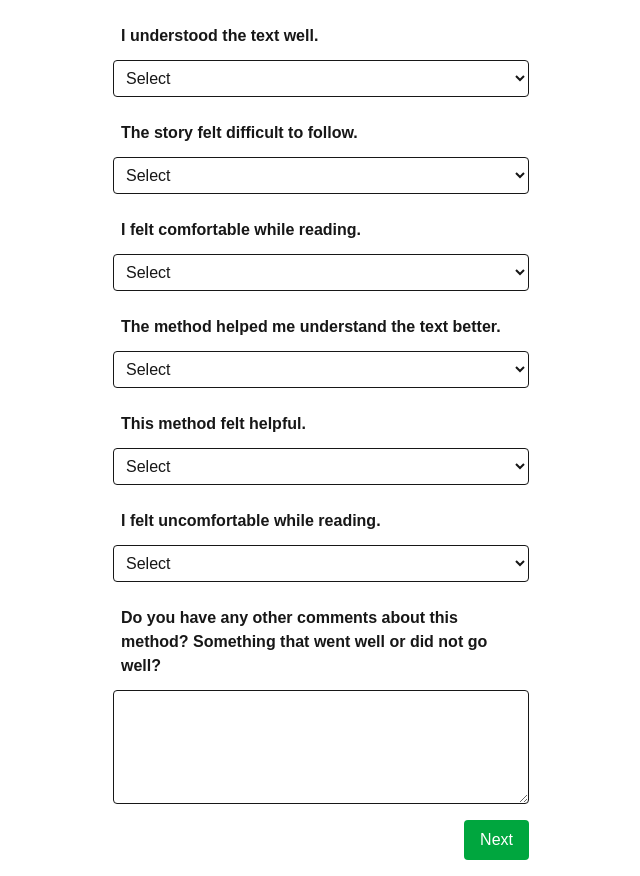
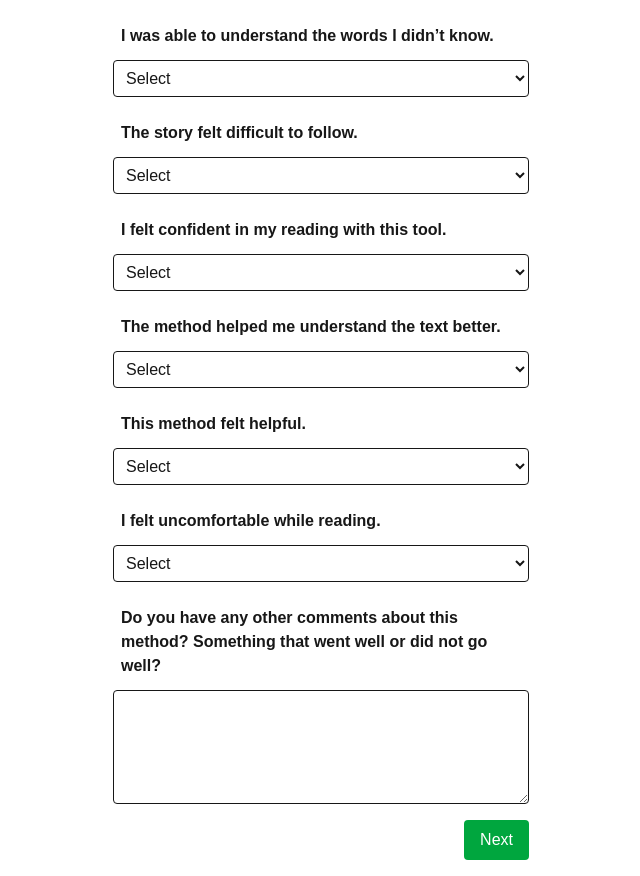
Before and after one commit to annappnkl/digital-reading, a Next.js app: page /conditionfeedback in a window 1280 px wide. Shown: the whole page, without its empty margins (319-959 px from the left). Built offline with nearby package versions, Linux system fonts and the light colour scheme.

Commit message:
added survey swap karma code

```diff
--- a/pages/conditionfeedback.tsx
+++ b/pages/conditionfeedback.tsx
@@ -104,7 +104,7 @@ export default function ConditionFeedback() {
         </div>
         )}
 
-        <label className="block p-2 mb-1 font-semibold">I understood the text well.</label>
+        <label className="block p-2 mb-1 font-semibold">I was able to understand the words I didn’t know.</label>
         <select name="comprehension" value={formData.comprehension} onChange={handleChange} className="block mb-4 p-2 border rounded w-full">
         <option value="">Select</option>
         <option value="1">Completely agree</option>
@@ -124,7 +124,7 @@ export default function ConditionFeedback() {
         <option value="5">Completely disagree</option>
         </select>
 
-        <label className="block p-2 mb-1 font-semibold">I felt comfortable while reading.</label>
+        <label className="block p-2 mb-1 font-semibold">I felt confident in my reading with this tool.</label>
         <select name="confidence" value={formData.confidence} onChange={handleChange} className="block mb-4 p-2 border rounded w-full">
         <option value="">Select</option>
         <option value="1">Completely agree</option>
```
